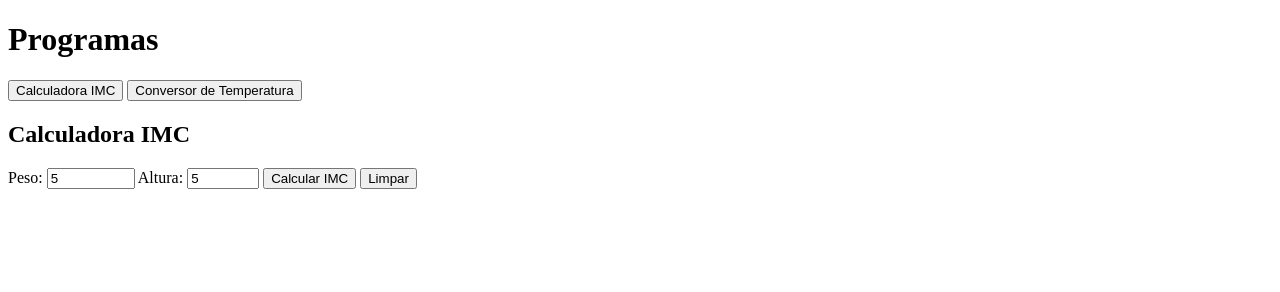
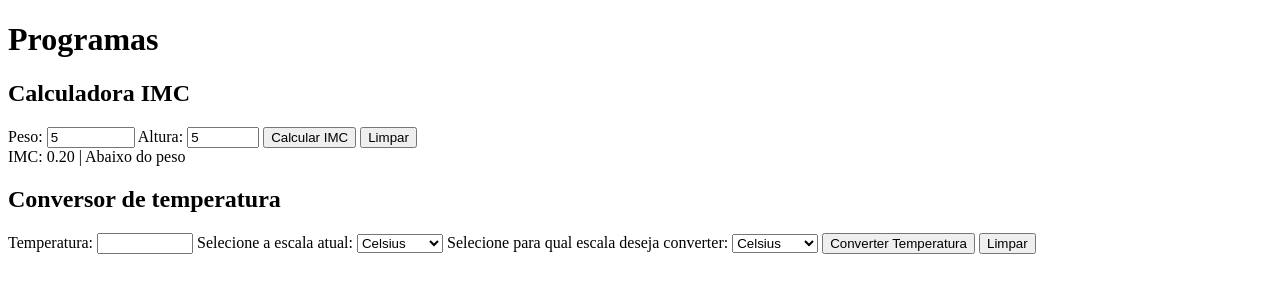
Before and after one commit to evypersonal/logica-de-programacao-js, a plain HTML site: page index.html in a window 1280 px wide. Both pictures are taken after typing "5", "5" into the empty fields and a click on the button "Calcular IMC". Drawn offline with Linux system fonts and the light colour scheme.

Commit message:
Modificando os métodos

```diff
--- a/desafio3-function.js
+++ b/desafio3-function.js
@@ -1,49 +1,55 @@
-function converteTemperatura(){
+function converteTemperatura(temperatura, escalaAtual, escalaFutura){
 
-    const
-        temperatura = parseFloat(window.prompt("Digite a temperatura que deseja converter: "));
+    let tempConvertida, msgErro = 'Ok';
 
 
         // Conversão de Celsius para Farenheit e para Kelvin
     if (!isNaN(temperatura)){
-        const
-        escalaAtual = window.prompt("Digite a escala atual dessa temperatura (F , C, K): ").toUpperCase(),
-        escalaFutura = window.prompt("Digite a escala que deseja converter (F, C, K): ").toUpperCase();
+
+        escalaAtual= escalaAtual.toUpperCase(),
+        escalaFutura = escalaFutura.toUpperCase();
 
         if (escalaAtual === "C"){
             if (escalaFutura === "F"){
-                window.alert (`Temperatura a ser convertida: ${temperatura}°C --> Após conversão: ${((temperatura * 1.8) + 32).toFixed(2)}°F`);
+                tempConvertida = `Temperatura a ser convertida: ${temperatura}°C --> Após conversão: ${((temperatura * 1.8) + 32).toFixed(2)}°F`;
             }else if (escalaFutura === "K"){
-                window.alert(`Temperatura a ser convertida: ${temperatura}°C --> Após conversão: ${(temperatura + 273.15).toFixed(2)} K`);
+                tempConvertida =`Temperatura a ser convertida: ${temperatura}°C --> Após conversão: ${(temperatura + 273.15).toFixed(2)} K`;
             }else if (escalaFutura === "C"){
-                window.alert(`Temperatura a ser convertida: ${temperatura}°C --> Escolha outra escala para conversão!`);
+                msgErro = `Temperatura a ser convertida: ${temperatura}°C --> Escolha outra escala para conversão!`;
             }else{
-                window.alert(`A escala de CONVERSÃO não existe ou não esta disponivel nesse programa.`);
+                msgErro = `A escala de CONVERSÃO não existe ou não esta disponivel nesse programa.`;
             }
         }else if (escalaAtual === "F"){
             if (escalaFutura === "C"){
-                window.alert(`Temperatura a ser convertida: ${temperatura}°F --> Após conversão: ${((temperatura - 32) / 1.8).toFixed(2)}°C`);
+                tempConvertida = `Temperatura a ser convertida: ${temperatura}°F --> Após conversão: ${((temperatura - 32) / 1.8).toFixed(2)}°C`;
             }else if (escalaFutura === "K"){
-                window.alert(`Temperatura a ser convertida: ${temperatura}°F --> Após conversão: ${((temperatura - 32) * 5/9 + 273.15).toFixed(2)} K`);
+                tempConvertida = `Temperatura a ser convertida: ${temperatura}°F --> Após conversão: ${((temperatura - 32) * 5/9 + 273.15).toFixed(2)} K`;
             }else if (escalaFutura === "F"){
-                window.alert(`Temperatura a ser convertida: ${temperatura}°F --> Escolha outra escala para conversão!`);
+                msgErro = `Temperatura a ser convertida: ${temperatura}°F --> Escolha outra escala para conversão!`;
             }else{
-                window.alert(`A escala de CONVERSÃO não existe ou não esta disponivel nesse programa.`);
+                msgErro = `A escala de CONVERSÃO não existe ou não esta disponivel nesse programa.`;
             }
         }else if(escalaAtual === "K"){
             if (escalaFutura === "C"){
-                window.alert(`Temperatura a ser convertida: ${temperatura} K --> Após conversão: ${(temperatura - 273.15).toFixed(2)}°C`);
+                tempConvertida = `Temperatura a ser convertida: ${temperatura} K --> Após conversão: ${(temperatura - 273.15).toFixed(2)}°C`;
             }else if (escalaFutura === "F"){
-                window.alert(`Temperatura a ser convertida: ${temperatura} K --> Após conversão: ${((temperatura - 273.15) * 1.8 + 32).toFixed(2)}°F`);
+                tempConvertida = `Temperatura a ser convertida: ${temperatura} K --> Após conversão: ${((temperatura - 273.15) * 1.8 + 32).toFixed(2)}°F`;
             }else if (escalaFutura === "K"){
-                window.alert(`Temperatura a ser convertida: ${temperatura} K --> Escolha outra escala para conversão!`);
+                msgErro = `Temperatura a ser convertida: ${temperatura} K --> Escolha outra escala para conversão!`;
             }else{
-                window.alert(`A escala de CONVERSÃO não existe ou não esta disponivel nesse programa.`);
+                msgErro = `A escala de CONVERSÃO não existe ou não esta disponivel nesse programa.`;
             }
         }else{
-            window.alert(`A escala ATUAL não existe ou não esta disponivel nesse programa.`);
+            msgErro = `A escala ATUAL não existe ou não esta disponivel nesse programa.`;
         }
     }else{
-        window.alert('Temperatura digitada não é um número! \nAtualize a página!')
+            msgErro = 'Temperatura digitada não é um número! \nAtualize a página!';
+    }
+    return {
+        temperatura: temperatura,
+        escalaAtual: escalaAtual,
+        escalaFutura: escalaFutura,
+        tempConvertida: tempConvertida,
+        msgErro: msgErro
     }
 }
--- a/index.html
+++ b/index.html
@@ -8,32 +8,86 @@
 <body>
     <h1>Programas</h1>
     <!-- TODO: eliminar esses botões -->
-    <button type="button" onclick="calculaIMC()">Calculadora IMC</button>
-    <button type="button" onclick="converteTemperatura()">Conversor de Temperatura</button>
+    <!-- <button type="button" onclick="calculaIMC()">Calculadora IMC</button> -->
+    <!-- <button type="button" onclick="converteTemperatura()">Conversor de Temperatura</button> -->
 
+    <!-- Calculadora IMC -->
     <h2>Calculadora IMC</h2>
-    <form>
+    <form action="" id="formIMC">
         <label for="peso">Peso:</label>
         <input type="number" id="peso" step="0.5" min="0" max="1000">
 
         <label for="altura">Altura:</label>
         <input type="number" id="altura" step="0.01" min="0" max="3">
 
-        <button type="button" id="btCalcImc">Calcular IMC</button>
-        <button type="reset">Limpar</button>
+        <button type="button" id="btCalcIMC">Calcular IMC</button>
+        <button type="reset" id="btLimpaIMC">Limpar</button>
     </form>
+
+    <div id="resultadoIMC"></div>
+    <!-- Fim da Calculadora IMC -->
+
+    <!-- Conversor de Temperatura -->
+
+    <h2>Conversor de temperatura</h2>
+    <form action="" id="formConv">
+        <label for="temperatura">Temperatura:</label>
+        <input type="number" id="temperatura" step="0.01" min="0" max="1000">
+
+        <label for="escalaAtual">Selecione a escala atual:</label>
+        <select id="escalaAtual">
+            <option value="C" selected>Celsius</option>
+            <option value="F">Fahrenheit</option>
+            <option value="K">Kelvin</option>
+        </select>
+
+        <label for="escalaFutura">Selecione para qual escala deseja converter:</label>
+        <select id="escalaFutura">
+            <option value="C" selected>Celsius</option>
+            <option value="F">Fahrenheit</option>
+            <option value="K">Kelvin</option>
+        </select>
+
+        <button type="button" id="btConverte">Converter Temperatura</button>
+        <button type="reset" id="btLimpaConverte">Limpar</button>
+    </form>
+    <div id="resultadoTemp"></div>
 
     <script src="desafio2-function.js"></script>
     <script src="desafio3-function.js"></script>
 
     <script>
-        document.querySelector('#btCalcImc'),addEventListener('click', function(){
+        // Desafio2
+        document.querySelector('#btCalcIMC').addEventListener('click', function(){
             const
                 peso = document.querySelector('#peso').value,
                 altura = document.querySelector('#altura').value,
                 imc = calculaIMC(peso, altura);
                 console.log(imc);
+                document.querySelector('#resultadoIMC').innerHTML = imc;
+        });
+
+        document.querySelector('#btLimpaIMC').addEventListener('click', function () {
+            document.querySelector('#resultadoIMC').innerHTML = '';
+        });
+        // Fim do desafio2
+
+        // Desafio3
+        document.querySelector('#btConverte').addEventListener('click', function(){
+            const
+                temperatura = document.querySelector('#temperatura').value,
+                escalaAtual = document.querySelector('#escalaAtual').value,
+                escalaFutura = document.querySelector('#escalaFutura').value,
+                resultado = converteTemperatura(temperatura,escalaAtual,escalaFutura);
+                console.log(resultado);
+
+                document.querySelector('#resultadoTemp').innerHTML = `Temperatura convertida: ${conversao.tempConvertida + conversao.escalaFutura}`;
+        });
+        document.querySelector('#btLimpaTemp').addEventListener('click', function () {
+            document.querySelector('#resultadoTemp').innerHTML = ''
         })
+
     </script>
+
 </body>
 </html>
```
Also changed, not shown: desafio2.js (+12 -9 lines), desafioTriangulo.html (added, +39 -0 lines), desafioTriangulo.js (added, +8 -0 lines).
